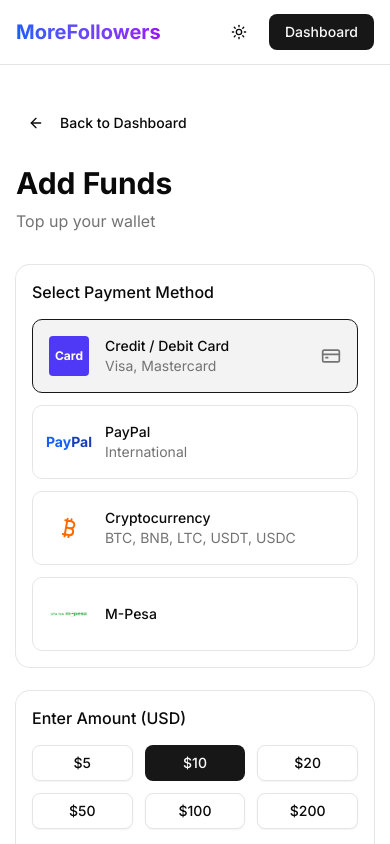
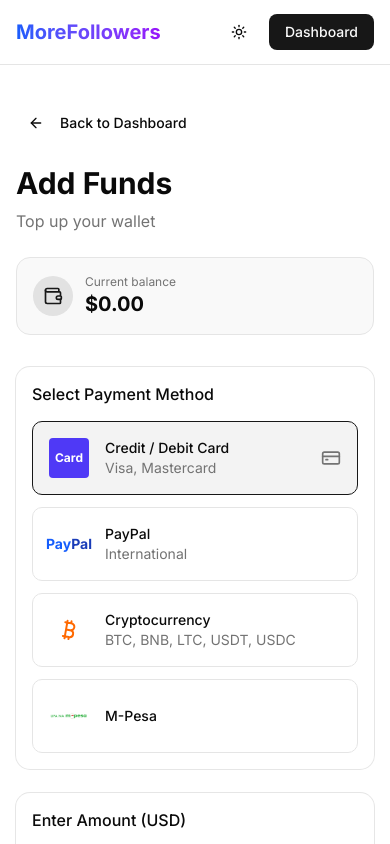
Before and after one commit to skullegion-dev/morefollowers, a Next.js app: page /dashboard/add-funds in a window 390 px wide. Shown: the top 844 px of the page. Built offline with nearby package versions, Linux system fonts and the light colour scheme; no server answers; the database is empty; sample sign-in values are in the browser's storage.

Commit message:
ui: balance on add-funds, clean confirming state, no scroll on amount, phone example below field

```diff
--- a/src/app/dashboard/add-funds/page.tsx
+++ b/src/app/dashboard/add-funds/page.tsx
@@ -1,14 +1,16 @@
 "use client";
 
-import { useState, useEffect } from "react";
+import { useState, useEffect, useRef } from "react";
 import { useRouter } from "next/navigation";
 import { useAuth } from "@/context/AuthContext";
 import { Button } from "@/components/ui/button";
 import { Card, CardContent, CardHeader, CardTitle } from "@/components/ui/card";
 import { Input } from "@/components/ui/input";
 import { formatUSD, formatKES, usdToKes, kesToUsd } from "@/lib/currency";
-import { ArrowLeft, CreditCard, Bitcoin } from "lucide-react";
+import { ArrowLeft, CreditCard, Bitcoin, Wallet } from "lucide-react";
 import Image from "next/image";
+import { doc, onSnapshot } from "firebase/firestore";
+import { db } from "@/lib/firebase";
 
 const PRESET_USD = [5, 10, 20, 50, 100, 200];
 const PRESET_KES = [50, 100, 200, 300, 500, 1000];
@@ -27,13 +29,45 @@
   const [processing, setProcessing] = useState(false);
   const [message, setMessage] = useState("");
   const [confirming, setConfirming] = useState(false);
-  const [debugInfo, setDebugInfo] = useState("");
+  const [balance, setBalance] = useState<number>(0);
+  const [balanceHighlight, setBalanceHighlight] = useState(false);
+  const [showBalancePopup, setShowBalancePopup] = useState(false);
+  const [creditedAmount, setCreditedAmount] = useState<number | null>(null);
+
+  const prevBalanceRef = useRef<number | null>(null);
 
   useEffect(() => {
     if (!loading && !user) {
       router.push("/login");
     }
   }, [user, loading, router]);
+
+  // Live wallet balance
+  useEffect(() => {
+    if (!user) return;
+
+    const userRef = doc(db, "users", user.uid);
+    const unsubscribe = onSnapshot(userRef, (snap) => {
+      const newBalance = snap.exists() ? Number(snap.data().balance || 0) : 0;
+
+      if (
+        prevBalanceRef.current !== null &&
+        newBalance > prevBalanceRef.current
+      ) {
+        const added = Number((newBalance - prevBalanceRef.current).toFixed(2));
+        setCreditedAmount(added);
+        setBalanceHighlight(true);
+        setShowBalancePopup(true);
+        setTimeout(() => setBalanceHighlight(false), 4000);
+        setTimeout(() => setShowBalancePopup(false), 5000);
+      }
+
+      prevBalanceRef.current = newBalance;
+      setBalance(newBalance);
+    });
+
+    return () => unsubscribe();
+  }, [user]);
 
   if (loading || !user) {
     return (
@@ -66,6 +100,10 @@
     setCustomAmount("");
   };
 
+  const preventScrollChange = (e: React.WheelEvent<HTMLInputElement>) => {
+    e.currentTarget.blur();
+  };
+
   const handlePay = async () => {
     if (isMpesa && finalKES < 1) {
       setMessage("Minimum M-Pesa amount is Ksh 1");
@@ -85,7 +123,6 @@
     setProcessing(true);
     setMessage("");
     setConfirming(false);
-    setDebugInfo("");
 
     try {
       if (method === "mpesa") {
@@ -111,7 +148,7 @@
         if (data.success) {
           setConfirming(true);
           setMessage(
-            "STK Push sent! Enter your M-Pesa PIN on your phone. Confirming payment…"
+            "Confirming payment… Enter your M-Pesa PIN on your phone."
           );
 
           const checkoutRequestId = data.checkoutRequestId;
@@ -131,17 +168,10 @@
               });
 
               const statusData = await statusRes.json();
-              setDebugInfo(
-                `Check ${attempts}: status=${statusData.status || "?"} | ${
-                  statusData.message ||
-                  statusData.error ||
-                  JSON.stringify(statusData.details || statusData)
-                }`
-              );
 
               if (statusData.status === "completed") {
                 setMessage(
-                  `Payment confirmed! $${Number(statusData.amountUSD).toFixed(2)} has been added to your wallet.`
+                  `Payment confirmed! $${Number(statusData.amountUSD).toFixed(2)} added to your wallet.`
                 );
                 setConfirming(false);
                 return;
@@ -155,7 +185,10 @@
                 return;
               }
 
-              if (statusData.status === "error" || statusData.status === "not_found") {
+              if (
+                statusData.status === "error" ||
+                statusData.status === "not_found"
+              ) {
                 setMessage(statusData.error || "Could not verify payment.");
                 setConfirming(false);
                 return;
@@ -165,18 +198,16 @@
                 setTimeout(poll, 5000);
               } else {
                 setMessage(
-                  "Timed out waiting for confirmation. If M-Pesa SMS shows success, tell support your CheckoutRequestID: " +
-                    checkoutRequestId
+                  "Still confirming… If you paid, your balance will update shortly. You can refresh the page."
                 );
                 setConfirming(false);
               }
-            } catch (err: any) {
-              setDebugInfo(`Check ${attempts} failed: ${err?.message || "network error"}`);
+            } catch {
               if (attempts < maxAttempts) {
                 setTimeout(poll, 5000);
               } else {
                 setMessage(
-                  "Could not confirm payment status. Check your dashboard shortly."
+                  "Could not confirm payment status. Check your balance shortly."
                 );
                 setConfirming(false);
               }
@@ -209,7 +240,14 @@
   };
 
   return (
-    <div className="container mx-auto px-4 py-10 max-w-2xl">
+    <div className="container mx-auto px-4 py-10 max-w-2xl relative">
+      {/* Balance updated popup */}
+      {showBalancePopup && creditedAmount !== null && (
+        <div className="fixed top-6 left-1/2 -translate-x-1/2 z-50 px-5 py-3 rounded-xl shadow-lg bg-emerald-600 text-white text-sm font-medium animate-in fade-in slide-in-from-top-2">
+          +{formatUSD(creditedAmount)} added to your wallet
+        </div>
+      )}
+
       <Button
         variant="ghost"
         className="mb-6"
@@ -220,7 +258,43 @@
       </Button>
 
       <h1 className="text-3xl font-bold mb-2">Add Funds</h1>
-      <p className="text-muted-foreground mb-8">Top up your wallet</p>
+      <p className="text-muted-foreground mb-6">Top up your wallet</p>
+
+      {/* Wallet balance at top */}
+      <div
+        className={`mb-8 p-4 rounded-xl border flex items-center justify-between transition-all duration-500 ${
+          balanceHighlight
+            ? "bg-emerald-500/15 border-emerald-500 shadow-[0_0_0_2px_rgba(16,185,129,0.35)]"
+            : "bg-muted/60 border-border"
+        }`}
+      >
+        <div className="flex items-center gap-3">
+          <div
+            className={`h-10 w-10 rounded-full flex items-center justify-center ${
+              balanceHighlight
+                ? "bg-emerald-500 text-white"
+                : "bg-primary/10 text-primary"
+            }`}
+          >
+            <Wallet className="h-5 w-5" />
+          </div>
+          <div>
+            <p className="text-xs text-muted-foreground">Current balance</p>
+            <p
+              className={`text-xl font-bold ${
+                balanceHighlight ? "text-emerald-600 dark:text-emerald-400" : ""
+              }`}
+            >
+              {formatUSD(balance)}
+            </p>
+          </div>
+        </div>
+        {balanceHighlight && (
+          <span className="text-xs font-semibold text-emerald-600 dark:text-emerald-400">
+            Updated
+          </span>
+        )}
+      </div>
 
       <Card className="mb-6">
         <CardHeader>
@@ -346,6 +420,7 @@
               placeholder={isMpesa ? "e.g. 50" : "e.g. 5"}
               value={customAmount}
               onChange={(e) => setCustomAmount(e.target.value)}
+              onWheel={preventScrollChange}
               min="1"
             />
           </div>
@@ -375,32 +450,30 @@
             <label className="text-sm font-medium">M-Pesa Phone Number</label>
             <Input
               type="tel"
-              placeholder="0712345678"
               value={phone}
               onChange={(e) => setPhone(e.target.value)}
               className="mt-2"
+              inputMode="numeric"
+              autoComplete="tel"
             />
+            <p className="text-xs text-muted-foreground mt-2">
+              Example format: <span className="font-medium">0712345678</span>
+            </p>
           </CardContent>
         </Card>
       )}
 
       {message && (
         <div
-          className={`mb-4 p-4 rounded-lg text-sm text-center ${
+          className={`mb-6 p-4 rounded-lg text-sm text-center ${
             message.toLowerCase().includes("confirmed") ||
-            message.toLowerCase().includes("sent") ||
+            message.toLowerCase().includes("confirming") ||
             confirming
               ? "bg-green-50 text-green-700 dark:bg-green-900/20"
               : "bg-red-50 text-red-700 dark:bg-red-900/20"
           }`}
         >
           {message}
-        </div>
-      )}
-
-      {debugInfo && (
-        <div className="mb-6 p-3 rounded-lg text-xs bg-muted text-muted-foreground break-all">
-          {debugInfo}
         </div>
       )}
 
```
